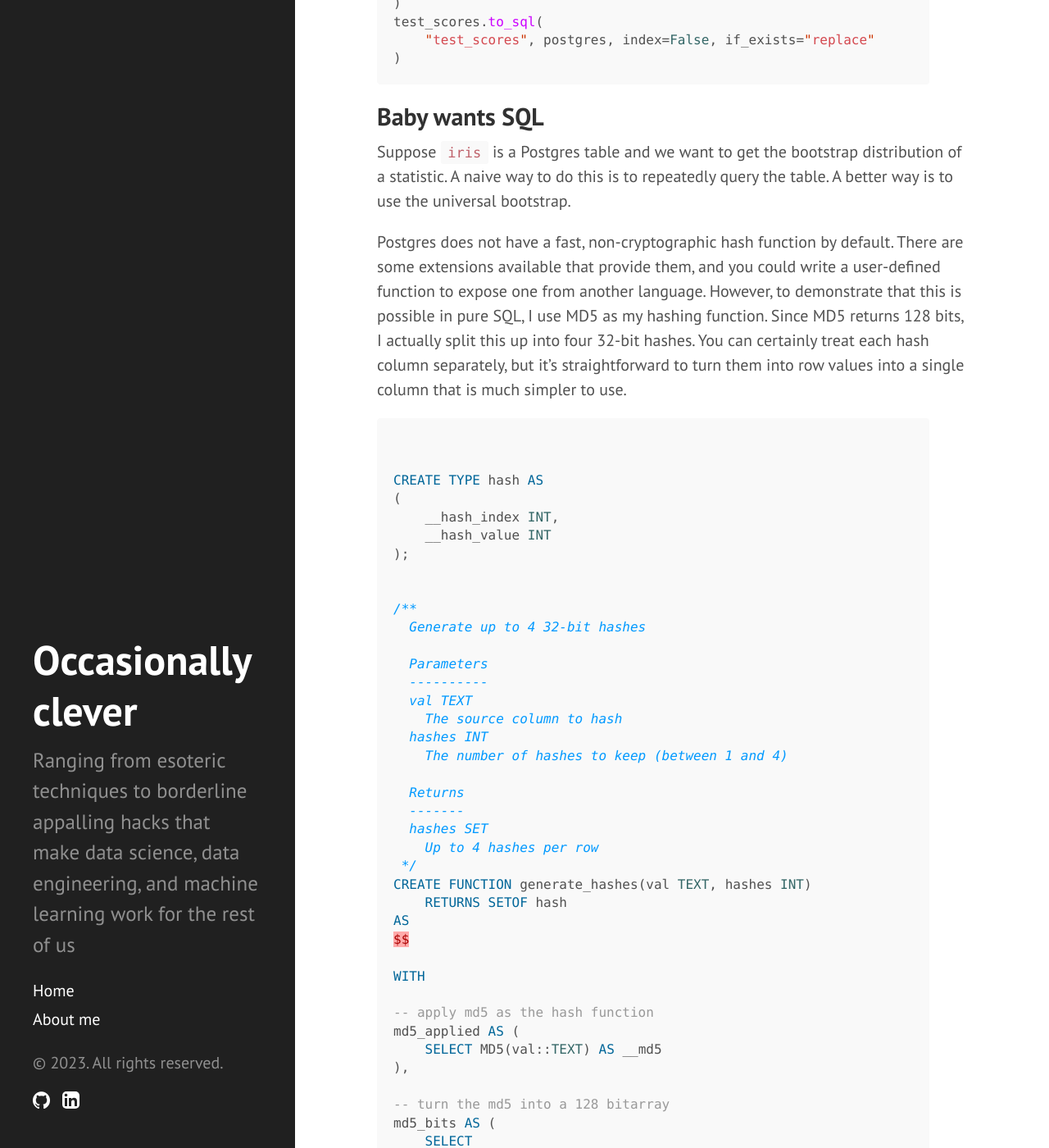
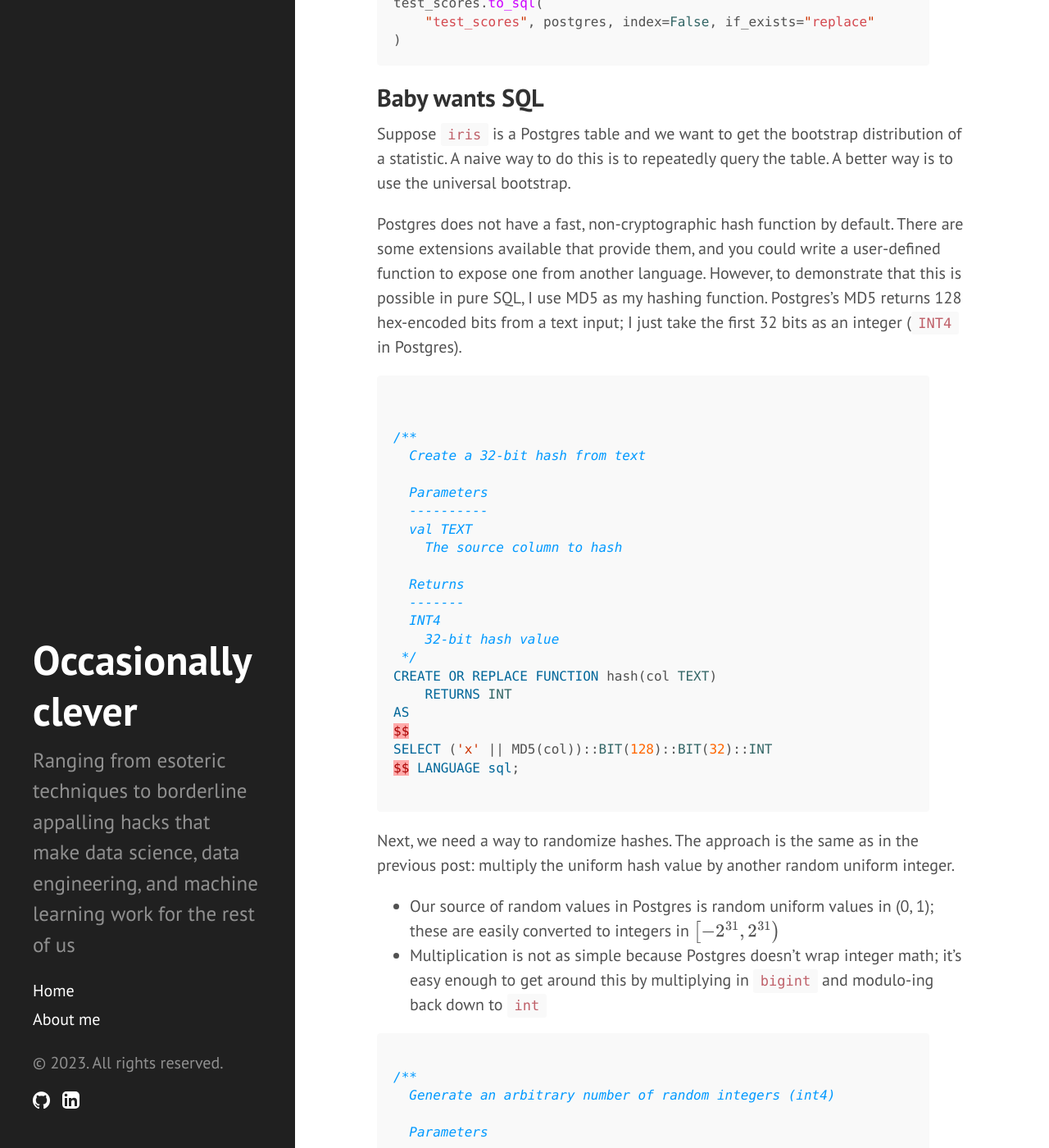
Before and after one commit to patrick-nicholson/patrick-nicholson.github.io, a Jekyll site: the page built from _posts/2023-02-21-bootstrapping-in-sql.md, in a window 1280 px wide and 1400 px high, scrolled down 2081 px. Shown: the whole window at 82% size. Built offline with Jekyll 4.4.1, drawn with Linux system fonts in a browser that asks for light colours; Markdown is read by kramdown in place of the engine named in the settings; some of the changed text lies outside the part shown.

Commit message:
simplified sql bootstrap

````diff
--- a/_posts/2023-02-21-bootstrapping-in-sql.md
+++ b/_posts/2023-02-21-bootstrapping-in-sql.md
@@ -22,8 +22,7 @@
 from sqlalchemy import create_engine
 
 postgres = create_engine(
-    "postgresql+psycopg://postgres:postgres"
-    "@host.docker.internal:5432/postgres"
+    "postgresql+psycopg://postgres:postgres@host.docker.internal:5432/postgres"
 )
 
 
@@ -60,7 +59,7 @@
 
 Suppose `iris` is a Postgres table and we want to get the bootstrap distribution of a statistic. A naive way to do this is to repeatedly query the table. A better way is to use the universal bootstrap.
 
-Postgres does not have a fast, non-cryptographic hash function by default. There are some extensions available that provide them, and you could write a user-defined function to expose one from another language. However, to demonstrate that this is possible in pure SQL, I use MD5 as my hashing function. Since MD5 returns 128 bits, I actually split this up into four 32-bit hashes. You can certainly treat each hash column separately, but it's straightforward to turn them into row values into a single column that is much simpler to use.
+Postgres does not have a fast, non-cryptographic hash function by default. There are some extensions available that provide them, and you could write a user-defined function to expose one from another language. However, to demonstrate that this is possible in pure SQL, I use MD5 as my hashing function. Postgres's MD5 returns 128 hex-encoded bits from a text input; I just take the first 32 bits as an integer (`INT4` in Postgres).
 
 
 
@@ -68,80 +67,24 @@
 ```sql
 
 
-CREATE TYPE hash AS
-(
-    __hash_index INT,
-    __hash_value INT
-);
-
-
 /**
-  Generate up to 4 32-bit hashes
+  Create a 32-bit hash from text
 
   Parameters
   ----------
   val TEXT
     The source column to hash
-  hashes INT
-    The number of hashes to keep (between 1 and 4)
 
   Returns
   -------
-  hashes SET
-    Up to 4 hashes per row
+  INT4
+    32-bit hash value
  */
-CREATE FUNCTION generate_hashes(val TEXT, hashes INT)
-    RETURNS SETOF hash
+CREATE OR REPLACE FUNCTION hash(col TEXT)
+    RETURNS INT
 AS
 $$
-
-WITH
-
--- apply md5 as the hash function
-md5_applied AS (
-    SELECT MD5(val::TEXT) AS __md5
-),
-
--- turn the md5 into a 128 bitarray
-md5_bits AS (
-    SELECT
-        ('x' || __md5)::BIT(128) AS __bits
-    FROM
-        md5_applied
-),
-
--- get four 32-bit segments as 32-bit integers
-with_hash_columns AS (
-    SELECT
-        (__bits << 0)::BIT(32)::INT  AS __hash0,
-        (__bits << 32)::BIT(32)::INT AS __hash1,
-        (__bits << 64)::BIT(32)::INT AS __hash2,
-        (__bits << 96)::BIT(32)::INT AS __hash3
-    FROM
-        md5_bits
-),
-
--- flatten the four columns into rows
-rows AS (
-    SELECT
-        UNNEST(ARRAY [
-            ROW(0, __hash0)::hash,
-            ROW(1, __hash1)::hash,
-            ROW(2, __hash2)::hash,
-            ROW(3, __hash3)::hash
-            ]) AS __hash
-    FROM
-        with_hash_columns
-)
-
--- back to the correct format
-SELECT
-    (__hash).*
-FROM
-    rows
-WHERE
-    (__hash).__hash_index < hashes
-    ;
+SELECT ('x' || MD5(col))::BIT(128)::BIT(32)::INT
 $$ LANGUAGE sql;
 
 ```
@@ -156,12 +99,6 @@
 
 
 ```sql
-
-CREATE TYPE random_integer AS
-(
-    __random_index INT,
-    __random_value INT
-);
 
 /**
   Generate an arbitrary number of random integers (int4)
@@ -178,72 +115,37 @@
   ARRAY
     An array of length num
  */
-CREATE FUNCTION random_integers(num INT, seed DOUBLE PRECISION)
-    RETURNS random_integer[]
+CREATE OR REPLACE FUNCTION generate_random_integers(num INT)
+    RETURNS INT[]
 AS
 $$
-SELECT SETSEED(seed);
-WITH
-    random AS (
-        SELECT
-            __random_index,
-            FLOOR(RANDOM() * 4294967296 + -2147483648)::INT
-                AS __random_value
-        FROM
-            GENERATE_SERIES(0, num - 1) __random_index
-    )
-
 SELECT
-    ARRAY_AGG(ROW (__random_index, __random_value)::random_integer)
+    ARRAY_AGG(FLOOR(RANDOM() * 4294967296 + -2147483648)::INT)
 FROM
-    random
+    GENERATE_SERIES(1, num)
 ;
 $$ LANGUAGE sql;
 
 
+/**
+  Performs wrapped 32-bit multiplication
 
-CREATE FUNCTION __bigint_to_int(value BIGINT)
+  Parameters
+  ----------
+  x, y INT
+    Values to multiply
+
+  Returns
+  -------
+  INT
+    Result of multiplication with wrapping
+ */
+CREATE OR REPLACE FUNCTION wrapped_multiply(x INT, y INT)
     RETURNS INT
 AS
 $$
-SELECT (((value % 4294967296) + 4294967296)
-    % 4294967296)::BIT(32)::INT;
+SELECT ((((x::BIGINT * y) % 4294967296) + 4294967296) % 4294967296)::BIT(32)::INT
 $$ LANGUAGE SQL;
-
-
-/**
-  Combines hash generation with randomization
-
-  Parameters
-  ----------
-  val TEXT
-    The source column to hash
-  hashes INT
-    The number of hashes to keep (between 1 and 4)
-  random_integers ARRAY
-    Randomizing integers from random_integers function
-
-  Returns
-  -------
-  hashes SET
-    Up to `hashes` hashes per row
- */
-CREATE FUNCTION generate_randomized_hashes(val TEXT, hashes INT,
-    random_integers random_integer[])
-    RETURNS SETOF hash
-AS
-$$
-SELECT
-    ((rix).__random_index << 2) | __hash_index AS __hash_index,
-    __bigint_to_int(__hash_value::BIGINT * (rix).__random_value)
-        AS __hash_value
-FROM
-    generate_hashes(val, hashes) AS h,
-    ( select unnest(random_integers)::random_integer as rix ) r
-WHERE
-    ((rix).__random_index << 2) | __hash_index < hashes
-;
-$$ LANGUAGE sql;
 
 ```
 
@@ -278,7 +180,7 @@
     Array of inclusive integer ranges for 99.9999% of the
     distribution
  */
-CREATE FUNCTION poisson_draws(lambda DOUBLE PRECISION)
+CREATE OR REPLACE FUNCTION generate_poisson_draws(lambda DOUBLE PRECISION)
     RETURNS poisson_draw[]
 AS
 $$
@@ -291,9 +193,7 @@
         WHERE s < .999999
     ),
     rights AS (
-        SELECT
-            FLOOR(s * 4294967296 + -2147483648) AS upper,
-            x AS value
+        SELECT FLOOR(s * 4294967296 + -2147483648) AS upper, x AS value
         FROM quantiles
     ),
     intmax AS (
@@ -317,8 +217,7 @@
     ),
     lowers AS (
         SELECT
-            COALESCE(LAG(upper) OVER (ORDER BY value) + 1,
-                -2147483648) AS lower,
+            COALESCE(LAG(upper) OVER (ORDER BY value) + 1, -2147483648) AS lower,
             upper,
             value
         FROM
@@ -329,7 +228,6 @@
     ARRAY_AGG(ROW (lower, upper, value)::poisson_draw)
 FROM
     lowers
-;
 $$ LANGUAGE sql;
 
 ```
@@ -343,20 +241,11 @@
 
 ```sql
 
-CREATE TYPE group_configuration AS
-(
-    __group_index   INT,
-    __poisson_lower INT,
-    __poisson_upper INT,
-    __poisson_value INT
-);
-
 CREATE TYPE bootstrap_configuration AS
 (
-    __num_hashes      INT,
-    __num_groups      INT,
-    __groups          group_configuration[],
-    __random_integers random_integer[]
+    group_index INT,
+    random_integers INT[],
+    poisson_draws poisson_draw[]
 );
 
 
@@ -372,54 +261,21 @@
   seed DOUBLE PRECISION
     The random number generator seed
  */
-CREATE FUNCTION configure_bootstrap(
-    group_fractions DOUBLE PRECISION[], replications INT,
-    seed DOUBLE PRECISION)
-    RETURNS bootstrap_configuration
+CREATE FUNCTION configure_bootstrap(group_fractions DOUBLE PRECISION[], replications INT, seed DOUBLE PRECISION)
+    RETURNS bootstrap_configuration[]
 AS
 $$
-
-WITH
-    num_groups AS (
-        SELECT ARRAY_LENGTH(group_fractions, 1) AS num_groups
-    ),
-    draws AS (
-        SELECT
-            ix - 1 AS __group_index,
-            UNNEST(poisson_draws(group_fractions[ix]))::poisson_draw
-                AS draw
-        FROM
-            GENERATE_SUBSCRIPTS(group_fractions, 1) ix
-    ),
-    groups AS (
-        SELECT
-            ARRAY_AGG(ROW(
-                __group_index,
-                (draw).__poisson_lower,
-                (draw).__poisson_upper,
-                (draw).__poisson_value
-                )::group_configuration) AS __groups
-        FROM
-            draws
-        WHERE
-            0 < (draw).__poisson_value
-    ),
-    random_size AS (
-        SELECT
-            CEIL(replications::FLOAT * num_groups / 4)::INT
-                AS num_random
-        FROM
-            num_groups
-    )
-
+SELECT SETSEED(seed);
 SELECT
-    ROW (replications * num_groups, num_groups, __groups,
-         random_integers(num_random, seed))
-FROM
-    num_groups,
-    groups,
-    random_size
-;
+    ARRAY_AGG(ROW(groups.*)::bootstrap_configuration)
+FROM (
+    SELECT
+        ix - 1,
+        generate_random_integers(replications),
+        generate_poisson_draws(frac)
+    FROM
+        UNNEST(group_fractions) WITH ORDINALITY AS t(frac, ix)
+) groups;
 $$ LANGUAGE sql;
 
 
@@ -435,9 +291,8 @@
   seed DOUBLE PRECISION
     The random number generator seed
  */
-CREATE FUNCTION configure_bootstrap(fraction DOUBLE PRECISION,
-    replications INT, seed DOUBLE PRECISION)
-    RETURNS bootstrap_configuration
+CREATE OR REPLACE FUNCTION configure_bootstrap(fraction DOUBLE PRECISION, replications INT, seed DOUBLE PRECISION)
+    RETURNS bootstrap_configuration[]
 AS
 $$
 SELECT configure_bootstrap(ARRAY[fraction], replications, seed);
@@ -460,8 +315,7 @@
   SET
     A set of rows for the bootstrap results
  */
-CREATE FUNCTION poisson_bootstrap(val TEXT,
-    config bootstrap_configuration)
+CREATE OR REPLACE FUNCTION poisson_bootstrap(col TEXT, config bootstrap_configuration[])
     RETURNS TABLE
             (
                 __replication_index INT,
@@ -469,20 +323,25 @@
             )
 AS
 $$
+WITH weights as (
+    SELECT
+        r.hash_ix - 1 as replication,
+        grp.group_index,
+        pois.value
+    FROM
+        (select (unnest(config)::bootstrap_configuration).*) as grp,
+        lateral unnest(random_integers) with ordinality as r(randint, hash_ix),
+        lateral (select (unnest(poisson_draws)::poisson_draw).*) as pois
+    WHERE
+        wrapped_multiply(hash(col), r.randint) between pois.lower and pois.upper
+)
+
 SELECT
-    __hash_index / (config).__num_groups,
-    (grp).__group_index
+    replication,
+    group_index
 FROM
-    generate_randomized_hashes(val, (config).__num_hashes,
-        (config).__random_integers),
-    ( SELECT UNNEST((config.__groups))::group_configuration AS grp )
-        AS groups,
-    LATERAL GENERATE_SERIES(1, (grp).__poisson_value)
-WHERE
-    __hash_index % (config).__num_groups = (grp).__group_index
-    AND (grp).__poisson_lower <= __hash_value
-    AND __hash_value <= (grp).__poisson_upper
-;
+    weights,
+    lateral generate_series(1, weights.value)
 $$ LANGUAGE sql;
 
 ```
@@ -505,8 +364,7 @@
     avg(sepal_length) as estimate
 from
     iris,
-    lateral poisson_bootstrap(row_id::text,
-        configure_bootstrap(1, 200, .5))
+    lateral poisson_bootstrap(row_id::text, configure_bootstrap(1, 200, .5))
 group by 1
 
 ```
@@ -545,7 +403,7 @@
 
 
 
-![png](/notebooks/bootstrapping-in-sql_files/bootstrapping-in-sql_14_0.png)
+![png](/notebooks/bootstrapping-in-sql_files/nb_14_0.png)
 
 
 
````
Also changed, not shown: other parts of _posts/2023-02-21-bootstrapping-in-sql.md (+5 -5 lines), notebooks/bootstrapping-in-sql_files/bootstrapping-in-sql_14_0.png (deleted), notebooks/bootstrapping-in-sql_files/bootstrapping-in-sql_17_0.png (deleted), notebooks/bootstrapping-in-sql_files/nb_14_0.png (added), notebooks/bootstrapping-in-sql_files/nb_17_0.png (added), 1 other file.
